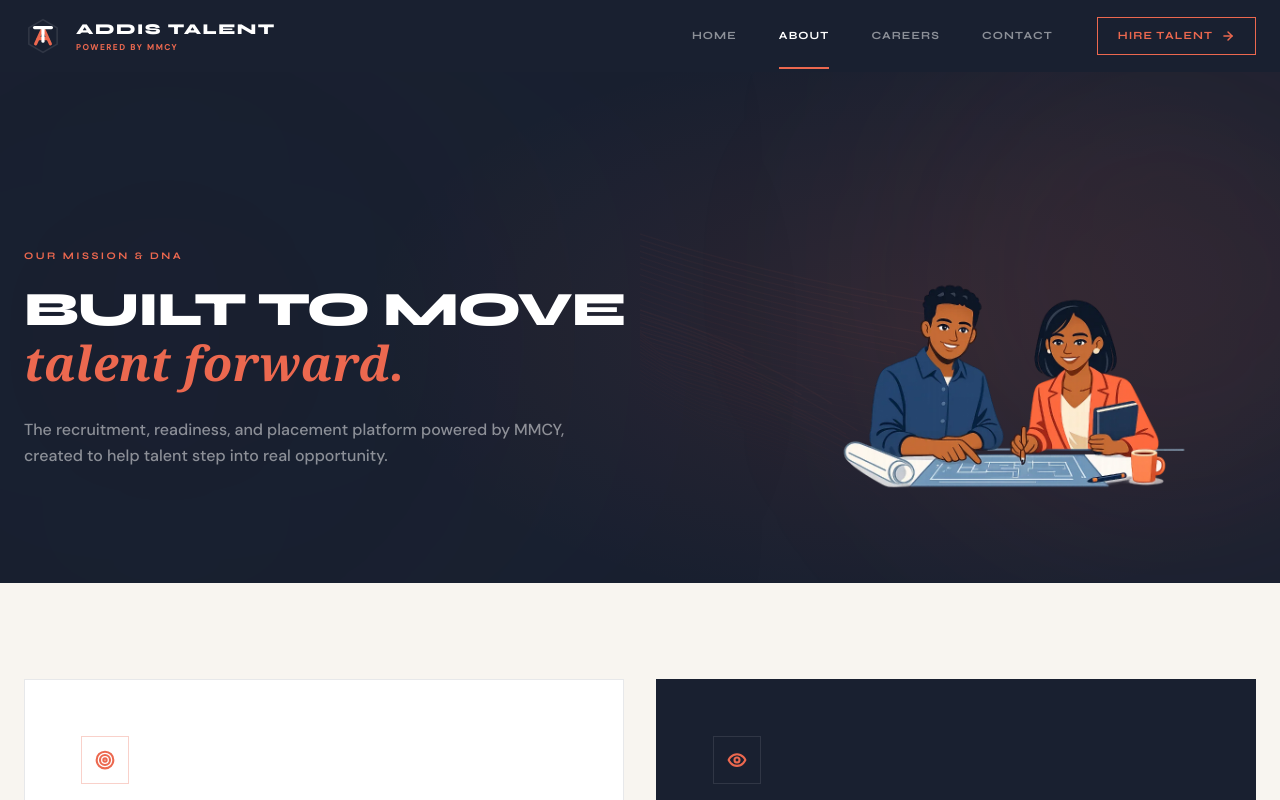
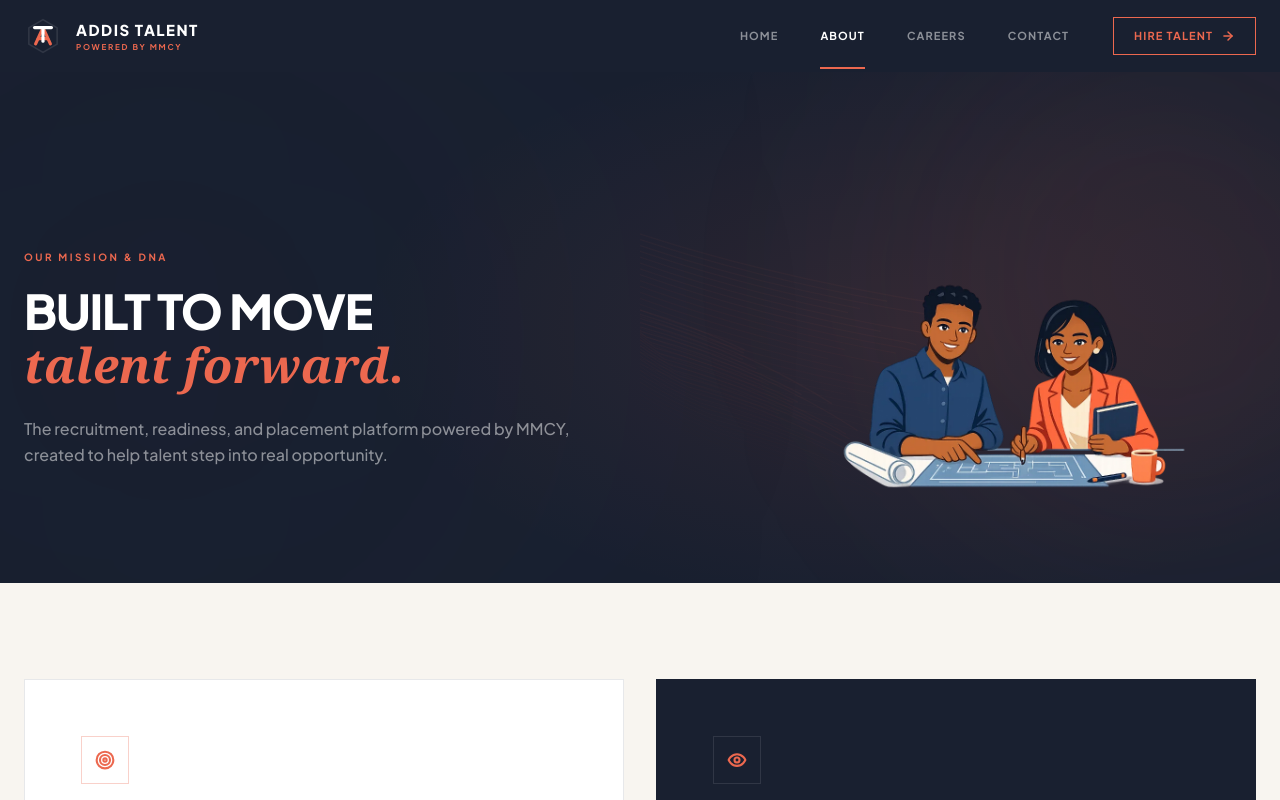
Before and after one commit to LeulTew/addis-talent, a React (Vite) app: page / in a window 1280 px wide. Both pictures are taken after a click on the button "OUR APPROACH". Shown: the top 800 px of the page. Built offline with nearby package versions, Linux system fonts and the light colour scheme.

Commit message:
Set Plus Jakarta Sans as primary font, restrict Syne to stats and timeline numbers

```diff
--- a/index.html
+++ b/index.html
@@ -15,7 +15,7 @@
     <!-- Google Fonts -->
     <link rel="preconnect" href="https://fonts.googleapis.com">
     <link rel="preconnect" href="https://fonts.gstatic.com" crossorigin>
-    <link href="https://fonts.googleapis.com/css2?family=Syne:wght@400;500;600;700;800&family=DM+Sans:ital,wght@0,300;0,400;0,500;1,300;1,400&display=swap" rel="stylesheet">
+    <link href="https://fonts.googleapis.com/css2?family=Plus+Jakarta+Sans:ital,wght@0,300;0,400;0,500;0,600;0,700;0,800;1,400&family=Syne:wght@700;800&display=swap" rel="stylesheet">
   </head>
   <body class="bg-[#F8F5F0]">
     <div id="root"></div>
--- a/src/index.css
+++ b/src/index.css
@@ -1,9 +1,10 @@
-@import url('https://fonts.googleapis.com/css2?family=Syne:wght@400;500;600;700;800&family=DM+Sans:ital,wght@0,300;0,400;0,500;1,300;1,400&display=swap');
+@import url('https://fonts.googleapis.com/css2?family=Plus+Jakarta+Sans:ital,wght@0,300;0,400;0,500;0,600;0,700;0,800;1,400&family=Syne:wght@700;800&display=swap');
 @import "tailwindcss";
 
 @theme {
-  --font-display: "Syne", sans-serif;
-  --font-sans: "DM Sans", sans-serif;
+  --font-display: "Plus Jakarta Sans", sans-serif;
+  --font-sans: "Plus Jakarta Sans", sans-serif;
+  --font-accent: "Syne", sans-serif;
 
   --color-brand-primary: #192030;      /* Original Blue-Black / Deep Navy */
   --color-brand-secondary: #EC684F;    /* Original Coral Orange */
--- a/src/pages/About.tsx
+++ b/src/pages/About.tsx
@@ -191,7 +191,7 @@
 
               <div className="absolute bottom-6 right-6 bg-white border border-sand-border-strong p-6 flex items-center justify-between min-w-[200px] rounded-xl shadow-xs z-10">
                 <div>
-                  <h4 className="font-display font-black text-2xl tracking-tight text-brand-primary">8+ Years</h4>
+                  <h4 className="font-accent font-black text-2xl tracking-tight text-brand-primary">8+ Years</h4>
                   <p className="text-brand-primary/45 font-bold tracking-widest uppercase mt-0.5">Operational Excellence</p>
                 </div>
                 <div className="w-8 h-8 border border-sand-border flex items-center justify-center text-brand-secondary rounded-lg">
--- a/src/pages/HireTalent.tsx
+++ b/src/pages/HireTalent.tsx
@@ -158,7 +158,7 @@
             <div className="grid grid-cols-1 sm:grid-cols-2 gap-6">
               {steps.map((step) => (
                 <div key={step.idx} className="group relative bg-white/5 p-8 border border-white/10 hover:border-brand-secondary transition-all duration-350 flex flex-col justify-between">
-                  <span className="text-[60px] font-display font-black text-white/5 absolute top-1 right-6 pointer-events-none group-hover:text-brand-secondary/15 transition-colors duration-300 tracking-tighter">
+                  <span className="text-[60px] font-accent font-black text-white/5 absolute top-1 right-6 pointer-events-none group-hover:text-brand-secondary/15 transition-colors duration-300 tracking-tighter">
                     {step.idx}
                   </span>
                   <div className="relative z-10 mt-6">
--- a/src/pages/Home.tsx
+++ b/src/pages/Home.tsx
@@ -505,7 +505,7 @@
                 }`}
               >
                 {stat.icon}
-                <h3 className="text-3xl md:text-4xl font-sans font-extrabold text-brand-primary tracking-tight leading-none mb-1.5">
+                <h3 className="text-3xl md:text-4xl font-accent font-extrabold text-brand-primary tracking-tight leading-none mb-1.5">
                   <AnimatedCounter value={stat.value} />
                 </h3>
                 <p className="text-brand-primary/45 font-sans font-bold text-[9.5px] tracking-wider uppercase leading-none mt-1.5">{stat.label}</p>
@@ -611,7 +611,7 @@
                     className="grid grid-cols-1 sm:grid-cols-[80px_1fr] gap-6 bg-cream/10 p-8 border border-sand-border hover:border-brand-primary transition-premium group"
                   >
                     <div className="flex flex-row sm:flex-col items-center justify-between sm:justify-start gap-4">
-                      <div className="font-display font-black text-3xl text-brand-secondary/30 group-hover:text-brand-secondary transition-colors duration-300 leading-none">
+                      <div className="font-accent font-black text-3xl text-brand-secondary/30 group-hover:text-brand-secondary transition-colors duration-300 leading-none">
                         {item.num}
                       </div>
                       {svgIcons[item.num]}
```
